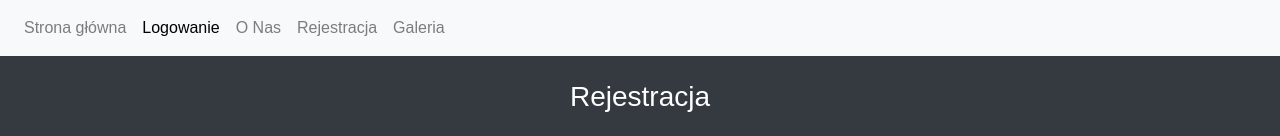
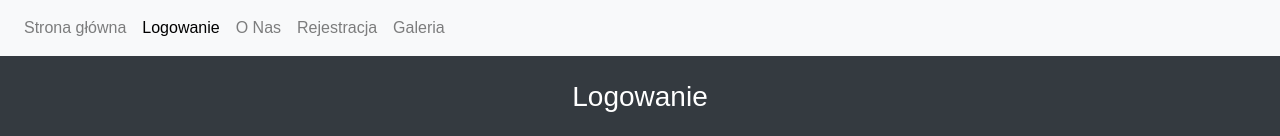
Before and after one commit to kazbag/restaurant-management, a React (Create React App) app in the folder client/: page /login in a window 1280 px wide. Shown: the top 136 px of the page. Built offline with nearby package versions, Linux system fonts and the light colour scheme; no server answers; a web font is replaced by a local one.

Commit message:
LoginPage buxfix

```diff
--- a/client/src/pages/LoginPage.js
+++ b/client/src/pages/LoginPage.js
@@ -67,7 +67,7 @@ const LoginPage = ({ history, location }) => {
   return (
     <div className="container">
       <h3 className="text-center mb-4 text-white">
-        {window.location.href === "/login" ? "Logowanie" : "Rejestracja"}
+        {window.location.pathname === "/login" ? "Logowanie" : "Rejestracja"}
       </h3>
       <AccountForm
         handleChange={setField}
```
